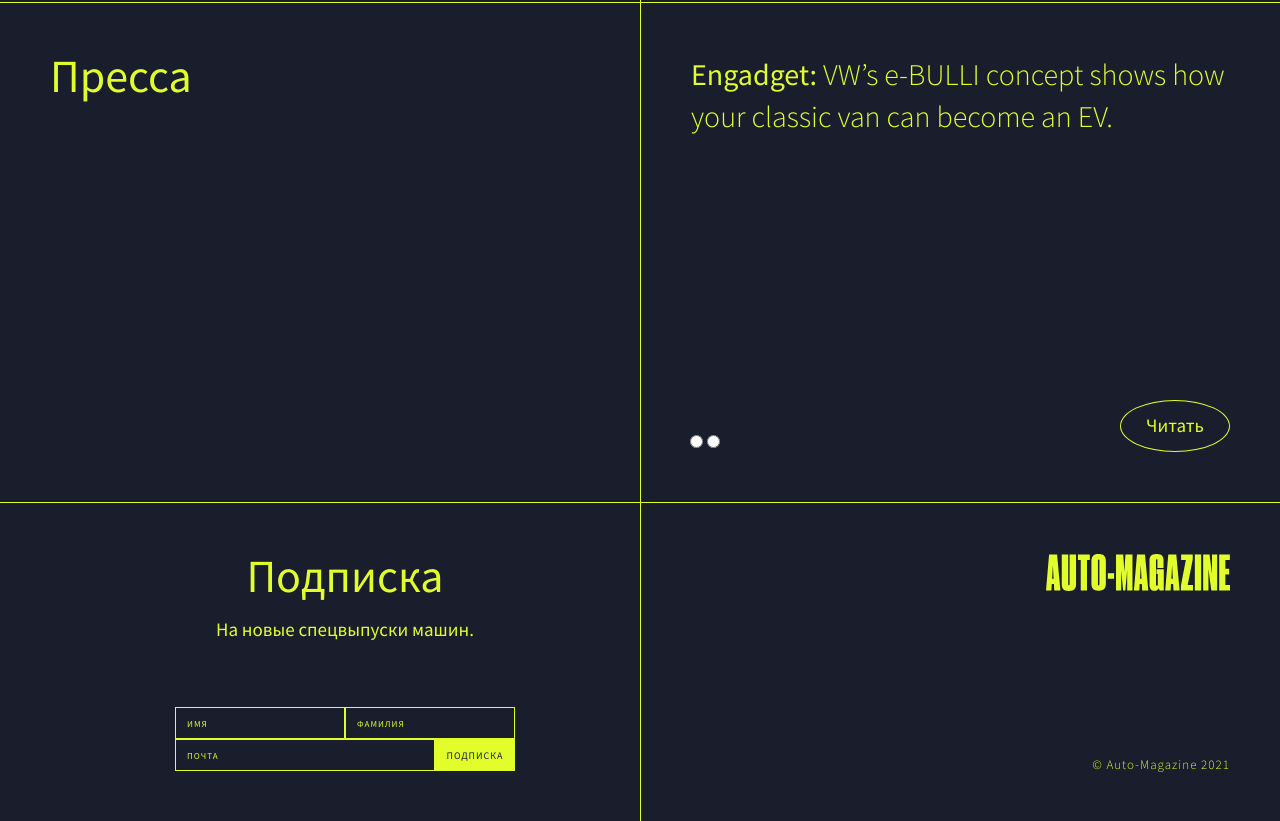
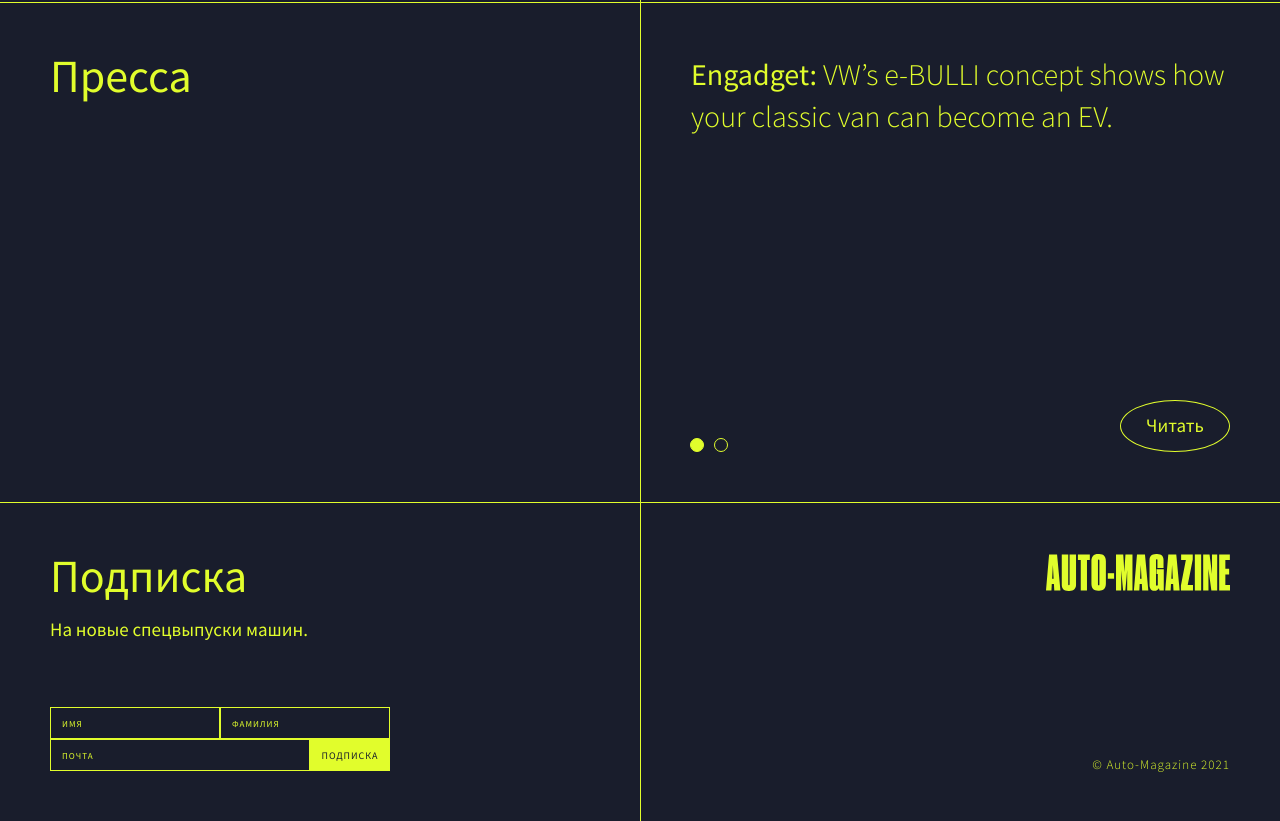
Before and after one commit to ruslanyar/auto-magazine, a plain HTML site: page index.html in a window 1280 px wide. Shown: the part 1980-2801 px from the top of the page. Drawn offline with Linux system fonts and the light colour scheme.

Commit message:
Added styles for radio-buttons

```diff
--- a/blocks/radio-group/__item/radio-group__item.scss
+++ b/blocks/radio-group/__item/radio-group__item.scss
@@ -0,0 +1,11 @@
+.radio-group__item {
+  position: absolute;
+  width: 1px;
+  height: 1px;
+  overflow: hidden;
+  clip: rect(0 0 0 0);
+}
+
+.radio-group__item:checked + .radio-group__label {
+  background-color: $colorSecond;
+}
--- /dev/null
+++ b/blocks/radio-group/__label/radio-group__label.scss
@@ -0,0 +1,8 @@
+.radio-group__label {
+  position: relative;
+  display: block;
+  width: 12px;
+  height: 12px;
+  border: 1px solid $colorSecond;
+  border-radius: 50%;
+}
--- a/blocks/radio-group/radio-group.scss
+++ b/blocks/radio-group/radio-group.scss
@@ -1,7 +1,10 @@
 .radio-group {
+  width: 38px;
   grid-row: 1/2;
   grid-column: 1/2;
   align-self: end;
+  display: flex;
+  justify-content: space-between;
 }
 
 @media all and (min-width: $breakpoint-desktop) {
--- a/blocks/subscribe/subscribe.scss
+++ b/blocks/subscribe/subscribe.scss
@@ -2,5 +2,4 @@
   display: flex;
   grid-area: subscribe;
   flex-direction: column;
-  align-items: center;
 }
--- a/index.html
+++ b/index.html
@@ -89,8 +89,10 @@
             class="press__link">Читать</a>
         </div> -->
         <div class="radio-group">
-          <input type="radio" name="press" class="radio-group__item">
-          <input type="radio" name="press" class="radio-group__item">
+          <input type="radio" name="press" id="engadget" class="radio-group__item" checked>
+          <label for="engadget" class="radio-group__label"></label>
+          <input type="radio" name="press" id="driveru" class="radio-group__item">
+          <label for="driveru" class="radio-group__label"></label>
         </div>
       </section>
     </main>
@@ -100,7 +102,7 @@
       <p class="subscribe__subtitle">На новые спецвыпуски машин.</p>
       <form class="form">
         <input type="text" name="first-name" placeholder="имя" class="form__input" required>
-        <input type="text" name="second-name" placeholder="фамилия" class="form__input">
+        <input type="text" name="second-name" placeholder="фамилия" class="form__input" required>
         <input type="email" name="email" placeholder="почта" class="form__input form__input_type_email" required>
         <button type="submit" class="form__submit-btn">подписка</button>
       </form>
--- a/pages/index.scss
+++ b/pages/index.scss
@@ -69,6 +69,7 @@
 // Radio-group
 @import '../blocks/radio-group/radio-group.scss';
 @import '../blocks/radio-group/__item/radio-group__item.scss';
+@import '../blocks/radio-group/__label/radio-group__label.scss';
 // Subscribe
 @import '../blocks/subscribe/subscribe.scss';
 @import '../blocks/subscribe/__title/subscribe__title.scss';
```
Also changed, not shown: pages/index.css, 1 other file.
